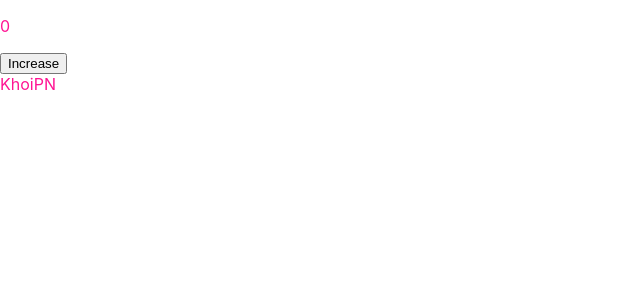
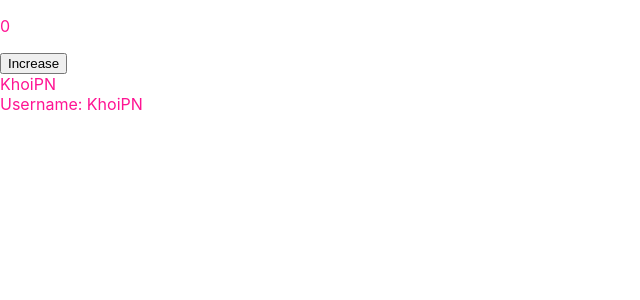
Before and after one commit to khoipn-dev/react-hooks-basic, a React (Create React App) app: page / in a window 1280 px wide. Shown: the top 300 px of the page, without its empty margins (0-640 px from the left). Built offline with nearby package versions, Linux system fonts and the light colour scheme.

Commit message:
Add useContext example

```diff
--- a/src/App.js
+++ b/src/App.js
@@ -4,6 +4,8 @@ import Post from "./useEffect/Post";
 import Clock from "./useEffect/Clock";
 import ClockHooks from "./customHooks/ClockHooks";
 import Counter from "./React.memo/Counter";
+import {DemoProvider} from "./contexts/DemoContext";
+import DemoUseContext from "./contexts/DemoUseContext";
 
 function App() {
   return (
@@ -12,6 +14,9 @@ function App() {
       {/*<Clock />*/}
       {/*<ClockHooks />*/}
       <Counter />
+      <DemoProvider>
+          <DemoUseContext/>
+      </DemoProvider>
     </div>
   );
 }
--- /dev/null
+++ b/src/contexts/DemoContext.js
@@ -0,0 +1,24 @@
+import React, {useState} from "react";
+
+export const DemoContext = React.createContext();
+
+export function DemoProvider(props) {
+    const { children } = props;
+    const [user, setUser] = useState({displayName: 'KhoiPN'});
+
+    function doSomething() {
+        // do something
+        console.log("Do something");
+    }
+
+    const store = {
+        user,
+        doSomething
+    }
+
+    return (
+        <DemoContext.Provider value={store}>
+            {children}
+        </DemoContext.Provider>
+    );
+}
--- /dev/null
+++ b/src/contexts/DemoUseContext.jsx
@@ -0,0 +1,12 @@
+import React, {useContext} from 'react';
+import { DemoContext, DemoProvider} from "./DemoContext";
+
+function DemoUseContext(props) {
+    const { user, doSomething } = useContext(DemoContext);
+
+    return (
+        <div onClick={doSomething}>Username: {user.displayName}</div>
+    );
+}
+
+export default DemoUseContext;
```
